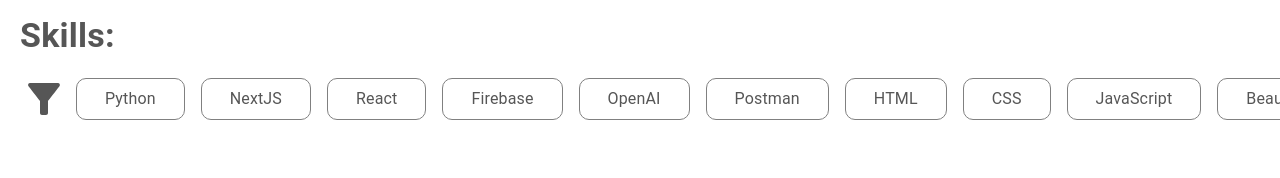
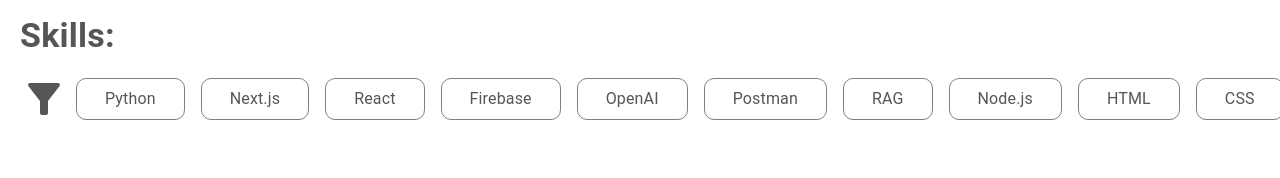
Before and after one commit to lc4490/website, a Next.js app: page / in a window 1280 px wide. Shown: the part 1081-1259 px from the top of the page. Built offline with nearby package versions, Linux system fonts and the light colour scheme.

Commit message:
added RAG and node.js skills

```diff
--- a/app/page.js
+++ b/app/page.js
@@ -30,13 +30,13 @@
 const projects = [
   {name: "trainerGPT",
     description: "NextJS App with a chat interface and API endpoints to handle user queries and responses. Utilizes OpenAI API to respond to user query. Multi-language support.",
-    skills: ["NextJS", "React", "Firebase", "OpenAI", "JavaScript", "Postman"],
+    skills: ["Next.js", "React", "Firebase", "OpenAI", "JavaScript", "Postman", "RAG", "Node.js"],
     image: '/trainergpt.png',
     link: 'https://leonardochao-ai-trainer.vercel.app',
   },
   {name: "myPantry",
     description: "NextJS App that tracks pantry ingredients. Utilizes react-camera-pro and OpenAI API to identify images. Real-time creation of recipes using AI.",
-    skills: ["NextJS", "React", "Firebase", "OpenAI", "JavaScript"],
+    skills: ["Next.js", "React", "Firebase", "OpenAI", "JavaScript", "Node.js"],
     image: '/mypantry.png',
     link: 'https://leonardochao-my-pantry.vercel.app'
   },
@@ -91,11 +91,13 @@
 ]
 const skills = [
   {name:"Python", icon: faPython},
-  {name:"NextJS", icon: faNodeJs},
+  {name:"Next.js", icon: faNodeJs},
   {name:"React", icon: faReact},
   {name: "Firebase", icon: faFireFlameCurved},
   {name: "OpenAI", icon: faBrain},
   {name: "Postman", icon: './icons/postman.svg'},
+  {name: "RAG"},
+  {name: "Node.js"},
   {name:"HTML", icon: faHtml5},
   {name:"CSS", icon: faCss3},
   {name:"JavaScript", icon: faJs},
```
